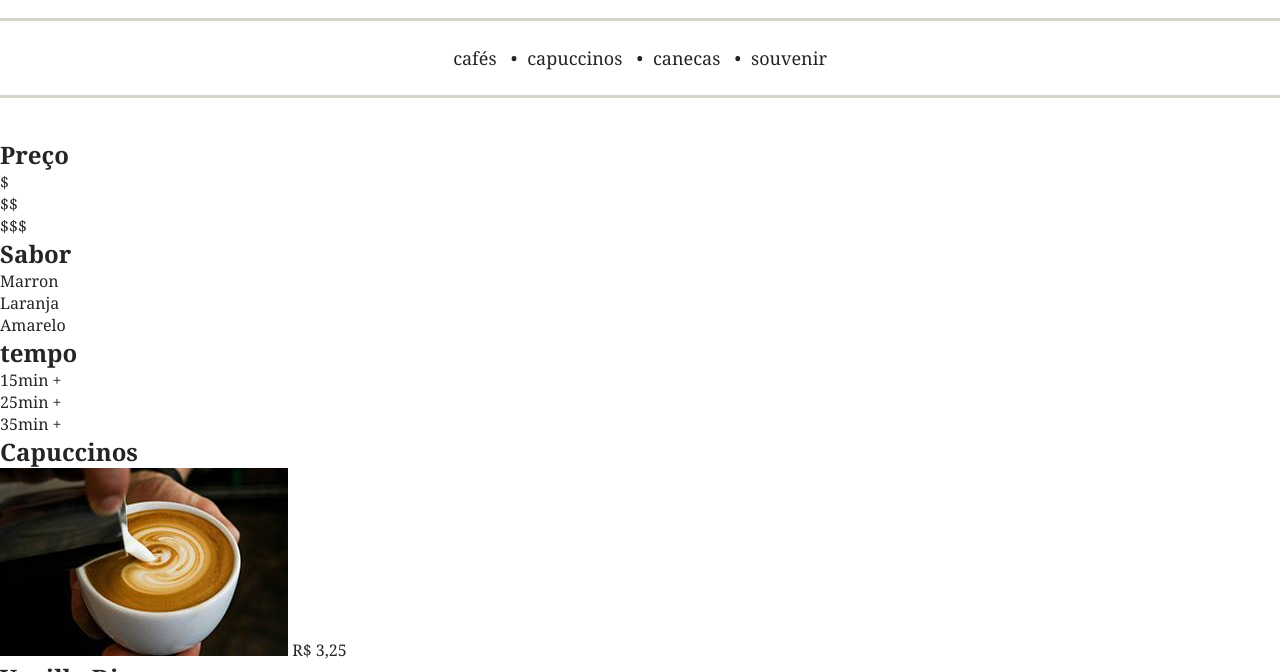
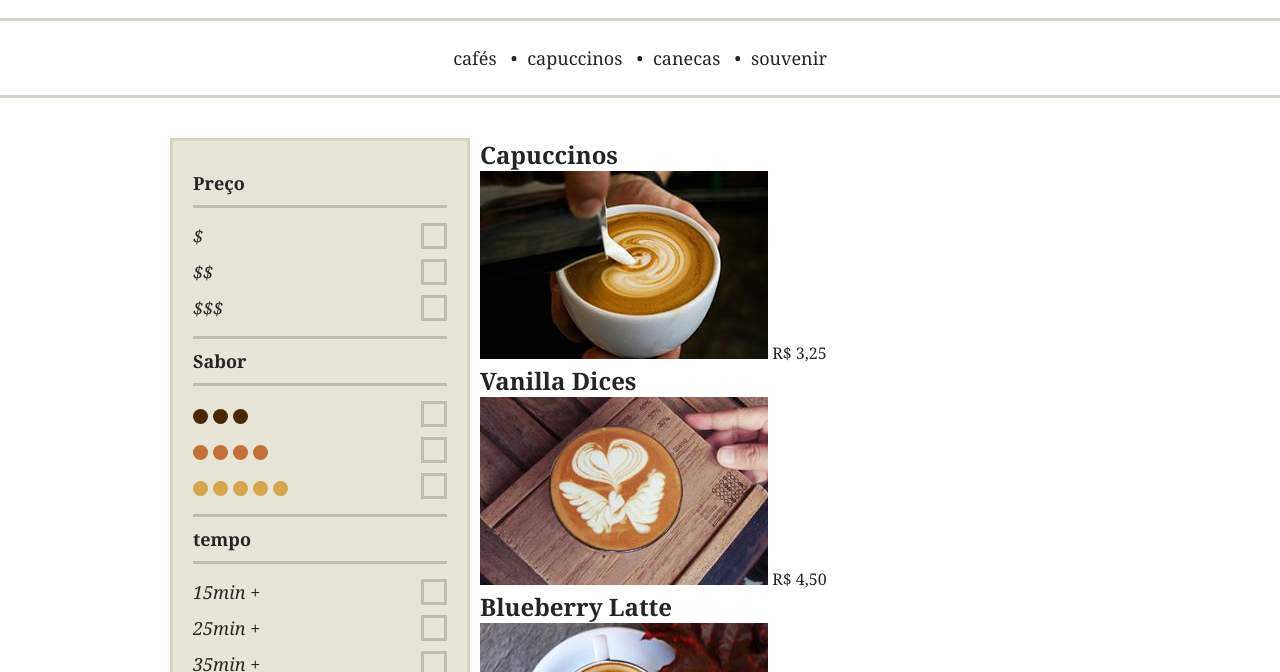
Before and after one commit to WebertiBarbosa/brafe2-css-puro, a plain HTML site: page index.html in a window 1280 px wide. Shown: the part 128-800 px from the top of the page. Drawn offline with Linux system fonts and the light colour scheme.

Commit message:
css dos filtros

```diff
--- a/css/style.css
+++ b/css/style.css
@@ -52,3 +52,83 @@ body {
 .header-menu li:first-child a::before {
   content: "";
 }
+
+/* CONTEÚDO */
+
+.container {
+  max-width: 960px;
+  margin: 0 auto;
+}
+
+/* FILTRO */
+
+.filtro {
+  background: #e7e4d8;
+  border: 3px solid #d6d3c8;
+  width: 300px;
+  margin: 0 10px;
+  padding: 20px;
+  float: left;
+}
+
+.filtro h2 {
+  font-size: 1.125em;
+  padding: 10px 0;
+}
+
+.filtro ul {
+  border-top: 3px solid #c0beb4;
+  border-bottom: 3px solid #c0beb4;
+  padding: 10px 0;
+}
+
+.filtro li {
+  font-style: italic;
+  font-size: 1.125em;
+  line-height: 2;
+}
+
+.filtro li::after {
+  content: "";
+  display: block;
+  width: 20px;
+  height: 20px;
+  border: 3px solid #c0beb4;
+  float: right;
+  margin-top: 5px;
+}
+
+.sabor {
+  overflow: hidden;
+}
+
+.sabor span {
+  text-indent: -200px;
+  display: inline-block;
+  width: 15px;
+  height: 15px;
+  background: currentColor;
+  border-radius: 50%;
+  vertical-align: middle;
+}
+
+.sabor-3 {
+  color: #492901;
+  box-shadow: 20px 0 0 0 currentColor,
+              40px 0 0 0 currentColor;
+}
+
+.sabor-4 {
+  color: #c17139;
+  box-shadow: 20px 0 0 0 currentColor,
+              40px 0 0 0 currentColor,
+              60px 0 0 0 currentColor;
+}
+
+.sabor-5 {
+  color: #d7a54d;
+  box-shadow: 20px 0 0 0 currentColor,
+              40px 0 0 0 currentColor,
+              60px 0 0 0 currentColor,
+              80px 0 0 0 currentColor;
+}
--- a/index.html
+++ b/index.html
@@ -24,8 +24,8 @@
     </nav>
   </header>
 
-  <div>
-    <nav>
+  <div class="container">
+    <nav class="filtro">
       <h2>Preço</h2>
       <ul>
         <li>$</li>
@@ -33,10 +33,10 @@
         <li>$$$</li>
       </ul>
       <h2>Sabor</h2>
-      <ul>
-        <li>Marron</li>
-        <li>Laranja</li>
-        <li>Amarelo</li>
+      <ul class="sabor">
+        <li><span class="sabor-3">Marron</span></li>
+        <li><span class="sabor-4">Laranja</span></li>
+        <li><span class="sabor-5">Amarelo</span></li>
       </ul>
       <h2>tempo</h2>
       <ul>
@@ -45,8 +45,6 @@
         <li>35min +</li>
       </ul>
     </nav>
-  </div>
-
     <section>
       <h1>Capuccinos</h1>
       <ul>
@@ -82,6 +80,8 @@
         </li>
       </ul>
     </section>
+  </div>
+
 
   <footer>
     <p>Este é um projeto da Origamid. Mais informações em origamid.com</p>
```
Lines whose indentation alone changed are shown as unchanged.
